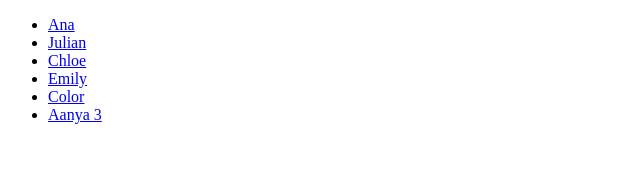
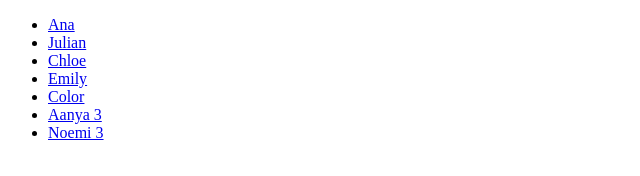
Before and after one commit to upright-biped/upright-biped.github.io, a plain HTML site: page index.html in a window 1280 px wide. Shown: the full height of the page, 0-640 px from the left. Drawn offline with Linux system fonts and the light colour scheme.

Commit message:
Update index.html

```diff
--- a/index.html
+++ b/index.html
@@ -12,6 +12,7 @@
         		<li><a href="/Emily.html">Emily</a></li>
         		<li><a href="/color.html">Color</a></li>
         		<li><a href="/dogsAreTheBest.html">Aanya 3</a></li>
+        		<li><a href="/penguins.html">Noemi 3</a></li>
     		</ul>
 		</nav>
 	</body>
```
